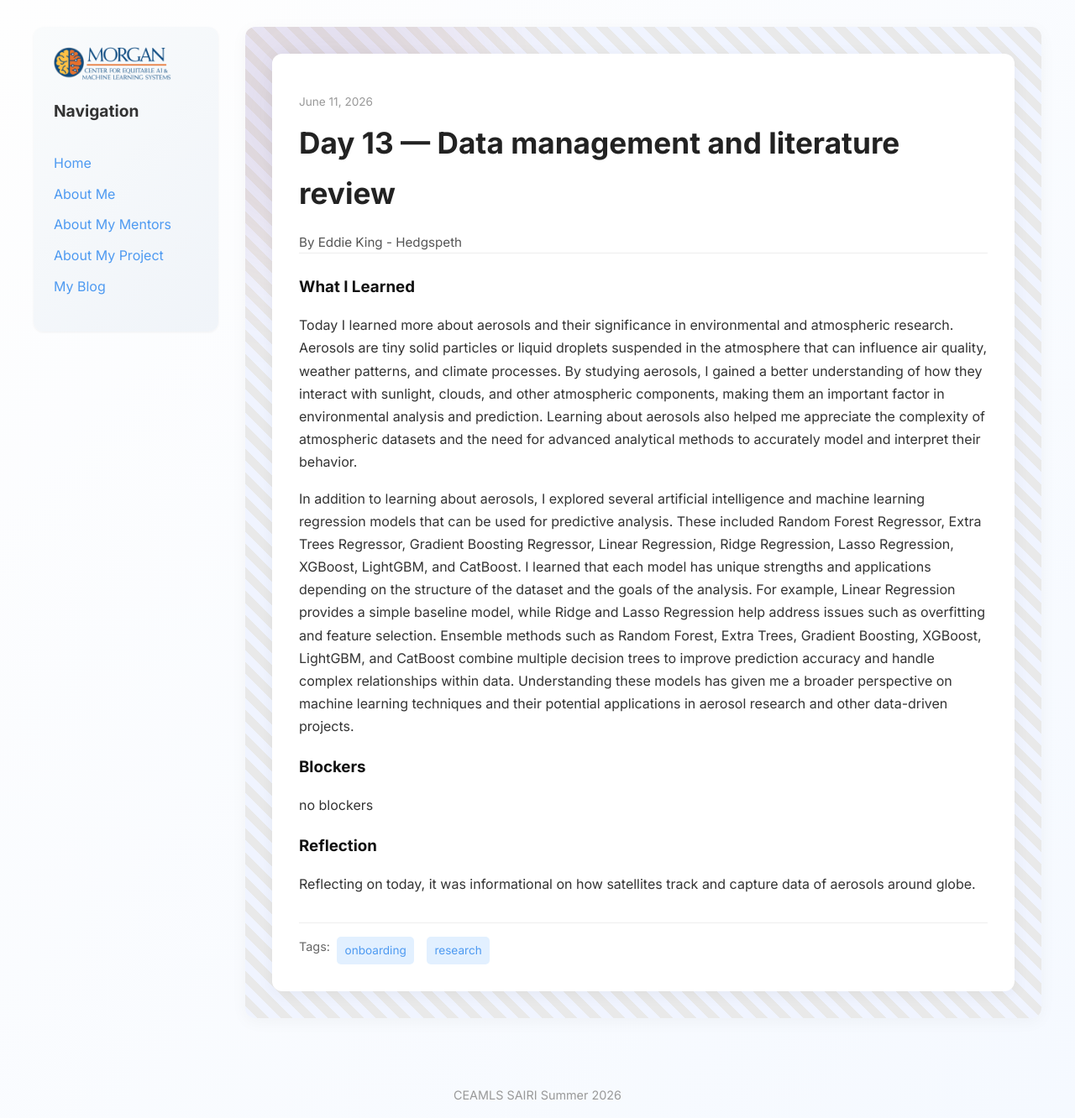
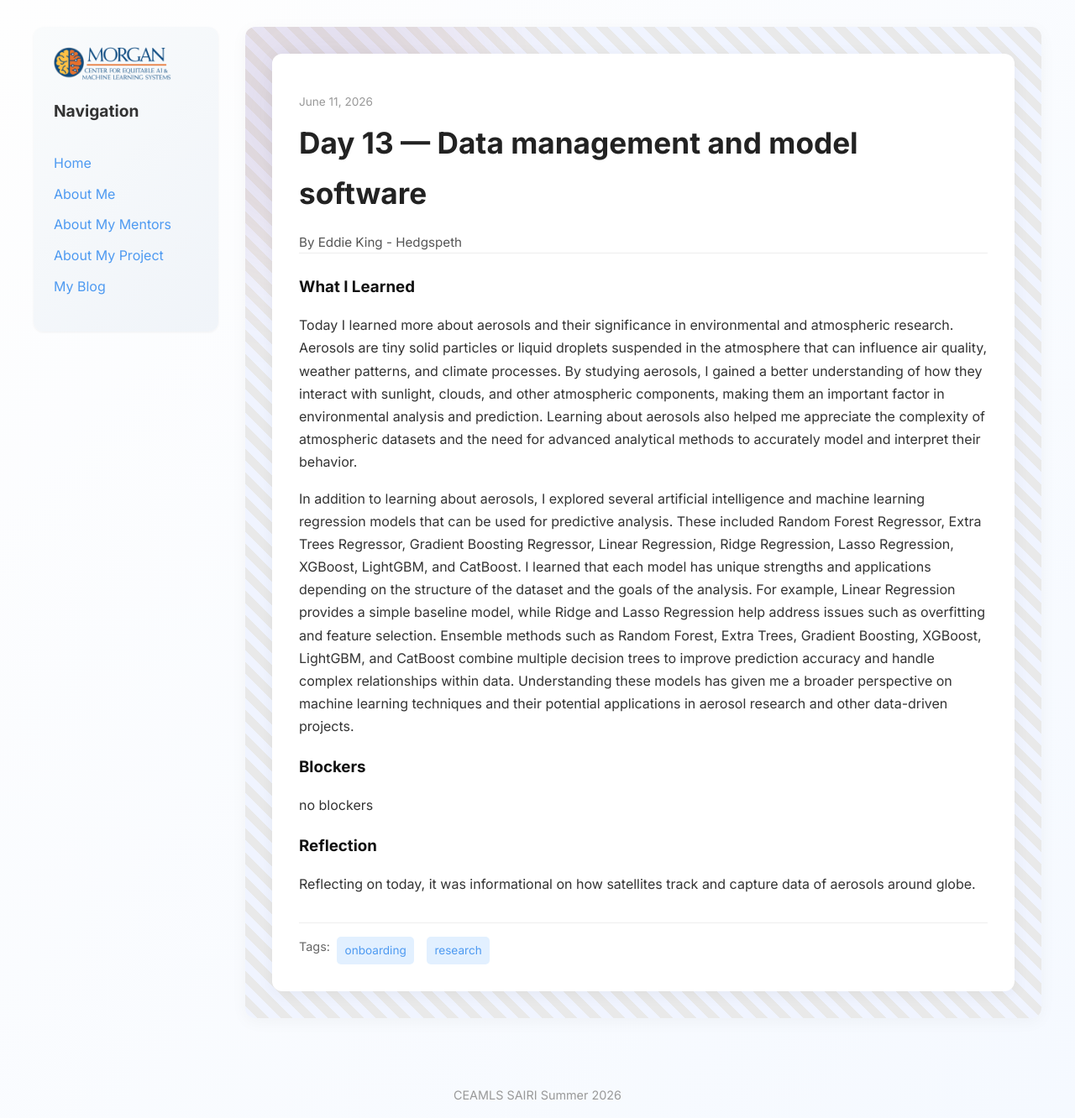
Before and after one commit to eddiejkh-del/eddiejkh-delceamls26.github.io, a Jekyll site: the page built from _posts/2026-06-11-day-13.md, in a window 1280 px wide. Shown: the whole page at 84% size. Built offline with Jekyll 4.4.1, drawn with Linux system fonts in a browser that asks for light colours.

Commit message:
Update 2026-06-11-day-13.md

```diff
--- a/_posts/2026-06-11-day-13.md
+++ b/_posts/2026-06-11-day-13.md
@@ -1,6 +1,6 @@
 ---
 layout: post
-title: "Day 13 — Data management and literature review"
+title: "Day 13 — Data management and model software"
 date: 2026-06-11
 permalink: /day13.html
 tags: ["onboarding", "research"]
```
